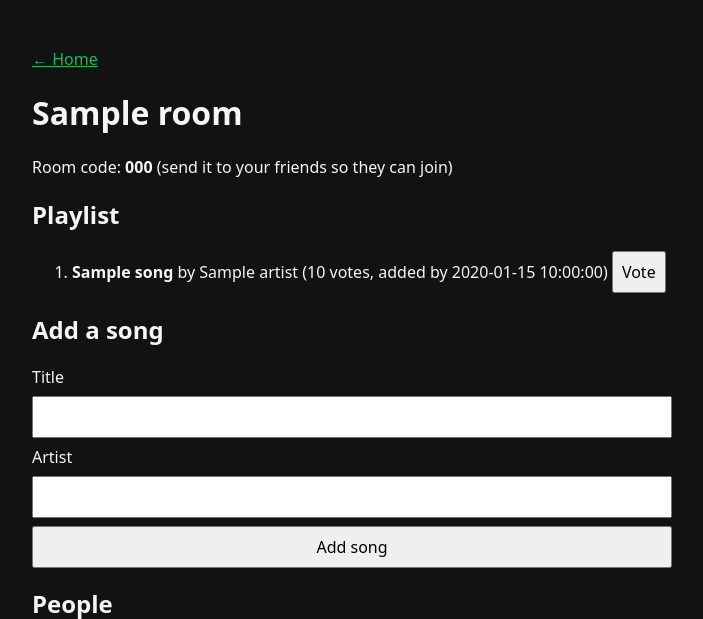
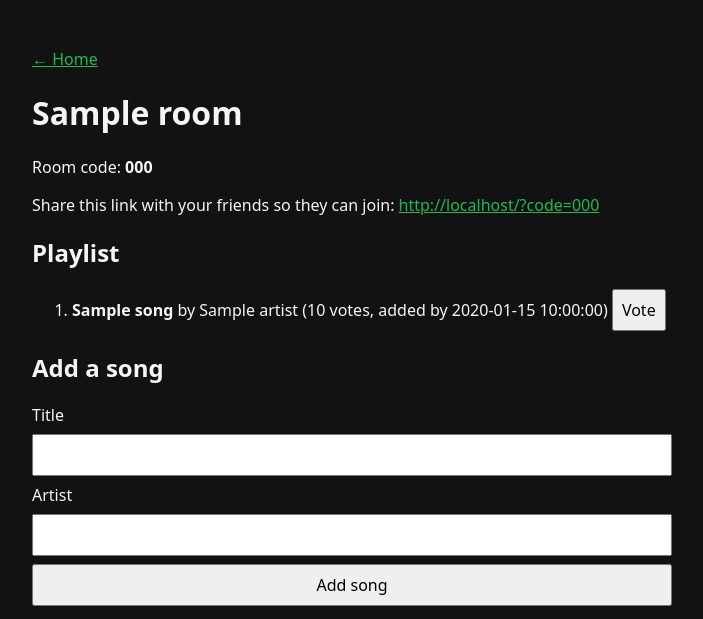
Before and after one commit to edardhala/playlist-battle, a Flask app: template templates/room.html in a window 1280 px wide. Shown: the top 619 px of the page, without its empty margins (288-991 px from the left). Run offline with Flask 3, Linux system fonts and the light colour scheme; the template is opened without the code that fills it: most values are stand-ins (such as "Sample title", 1, 10 or a date in 2020).

Commit message:
Add a share link that fills in the room code on the join form

```diff
--- a/app.py
+++ b/app.py
@@ -1,4 +1,4 @@
-from flask import Flask, jsonify, render_template
+from flask import Flask, jsonify, render_template, request
 
 import db
 from battle import service as battle_service
@@ -21,7 +21,7 @@ def create_app(env=None):
 
     @app.get("/")
     def index():
-        return render_template("index.html")
+        return render_template("index.html", code=request.args.get("code", ""))
 
     @app.get("/health")
     def health():
--- a/templates/index.html
+++ b/templates/index.html
@@ -17,7 +17,7 @@
   <h2>Join a room</h2>
   <form method="post" action="{{ url_for('rooms.join') }}">
     <label for="code">Room code</label>
-    <input id="code" name="code" required>
+    <input id="code" name="code" value="{{ code }}" required>
     <label for="guest_name">Your name</label>
     <input id="guest_name" name="your_name" required>
     <button type="submit">Join the battle</button>
--- a/templates/room.html
+++ b/templates/room.html
@@ -3,7 +3,10 @@
 {% block content %}
   <p><a href="{{ url_for('index') }}">← Home</a></p>
   <h1>{{ room.name }}</h1>
-  <p>Room code: <strong>{{ room.code }}</strong> (send it to your friends so they can join)</p>
+  <p>Room code: <strong>{{ room.code }}</strong></p>
+  <p>Share this link with your friends so they can join:
+    <a href="{{ url_for('index', code=room.code, _external=True) }}">{{ url_for('index', code=room.code, _external=True) }}</a>
+  </p>
 
   {% if error %}<p class="error" role="alert">{{ error }}</p>{% endif %}
 
```
Also changed, not shown: tests/test_room_routes.py (+10 -0 lines).
